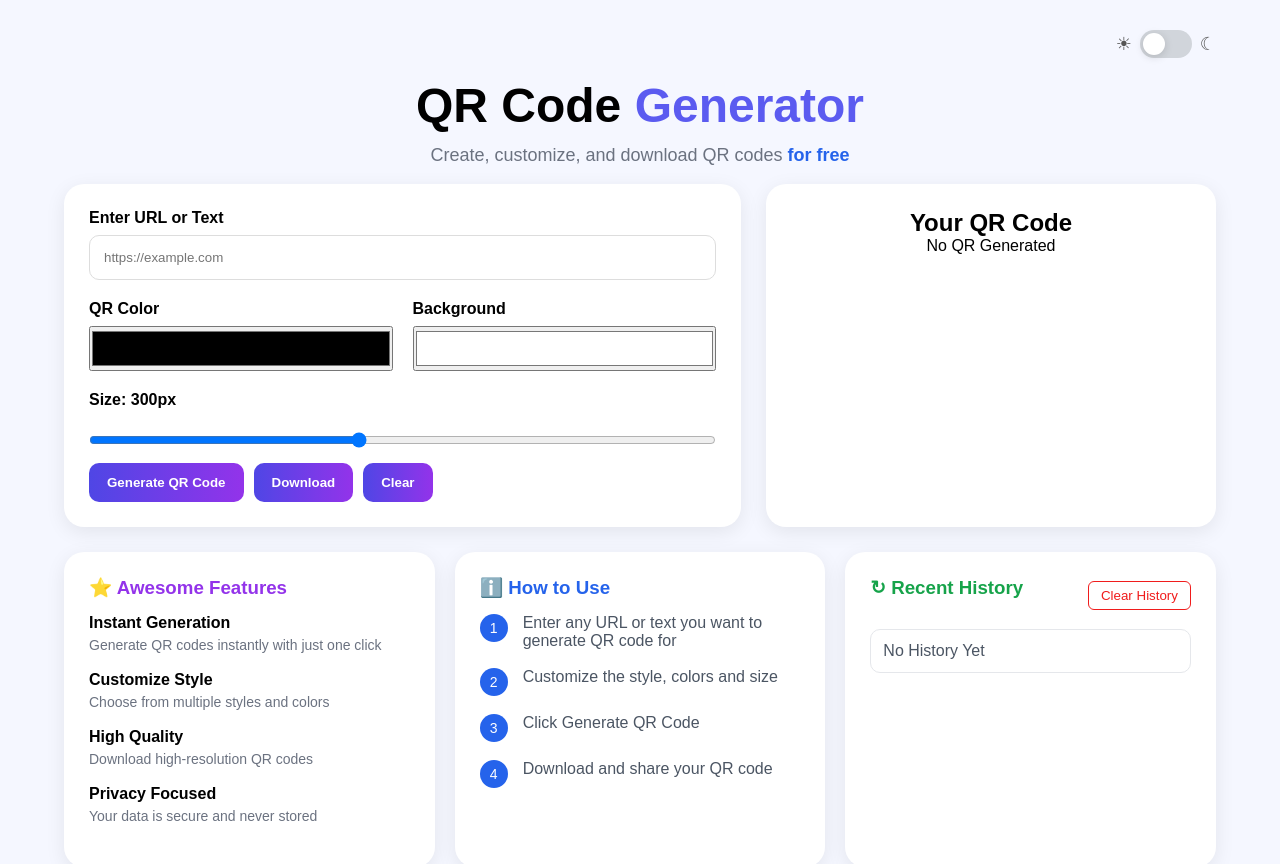
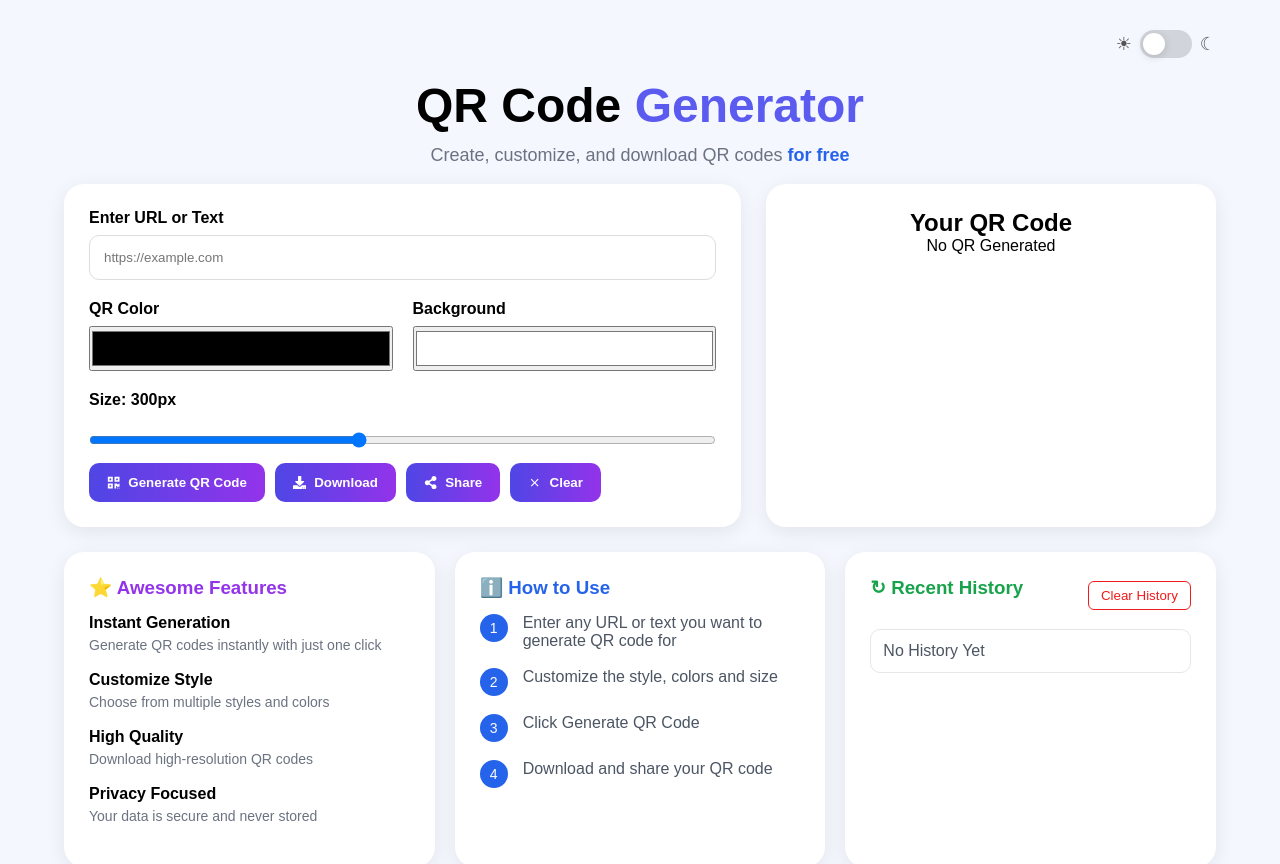
Before and after one commit to prabhatrana666/qr-code-generator, a React (Create React App) app: page / in a window 1280 px wide. Shown: the top 864 px of the page. Built offline with nearby package versions, Linux system fonts and the light colour scheme.

Commit message:
share button added

```diff
--- a/src/App.css
+++ b/src/App.css
@@ -362,3 +362,9 @@ body{
     transform:translateY(-3px) scale(1.1);
     color:#9333ea;
 }
+.buttons button{
+    display:flex;
+    align-items:center;
+    justify-content:center;
+    gap:8px;
+}
--- a/src/components/QrCodeCard.jsx
+++ b/src/components/QrCodeCard.jsx
@@ -1,6 +1,8 @@
 import { useState, useEffect } from "react";
-import { FaGithub, FaLinkedin } from "react-icons/fa";
+import { FaGithub, FaLinkedin, FaDownload,FaQrcode  } from "react-icons/fa";
 import QRCode from "qrcode";
+import { MdClear } from "react-icons/md";
+import { FaShareAlt } from "react-icons/fa";
 import "../App.css";
 
 function QrCodeCard() {
@@ -54,6 +56,41 @@ function QrCodeCard() {
     const clearHistory = () => {
         setHistory([]);
     };
+
+    const shareQRCode = async () => {
+    if (!qrCode) {
+        alert("Generate a QR Code first");
+        return;
+    }
+
+    try {
+        const response = await fetch(qrCode);
+        const blob = await response.blob();
+
+        const file = new File(
+            [blob],
+            "qrcode.png",
+            { type: "image/png" }
+        );
+
+        if (
+            navigator.canShare &&
+            navigator.canShare({ files: [file] })
+        ) {
+            await navigator.share({
+                title: "QR Code",
+                text: "Scan this QR Code",
+                files: [file],
+            });
+        } else {
+            alert(
+                "File sharing is not supported on this browser."
+            );
+        }
+    } catch (error) {
+        console.error(error);
+    }
+};
     return (
         <div className={`container ${darkMode ? "dark" : ""}`}>
             <div className="theme-toggle-wrapper">
@@ -121,6 +158,7 @@ function QrCodeCard() {
 
                     <div className="buttons">
                         <button onClick={generateQRCode}>
+                            <FaQrcode />
                             Generate QR Code
                         </button>
 
@@ -128,10 +166,20 @@ function QrCodeCard() {
                             onClick={downloadQRCode}
                             disabled={!qrCode}
                         >
+                            <FaDownload />
                             Download
                         </button>
 
+                        <button
+                            onClick={shareQRCode}
+                            disabled={!qrCode}
+                        >
+                            <FaShareAlt />
+                            Share
+                        </button>
+
                         <button onClick={clearQRCode}>
+                            <MdClear />
                             Clear
                         </button>
                     </div>
```
